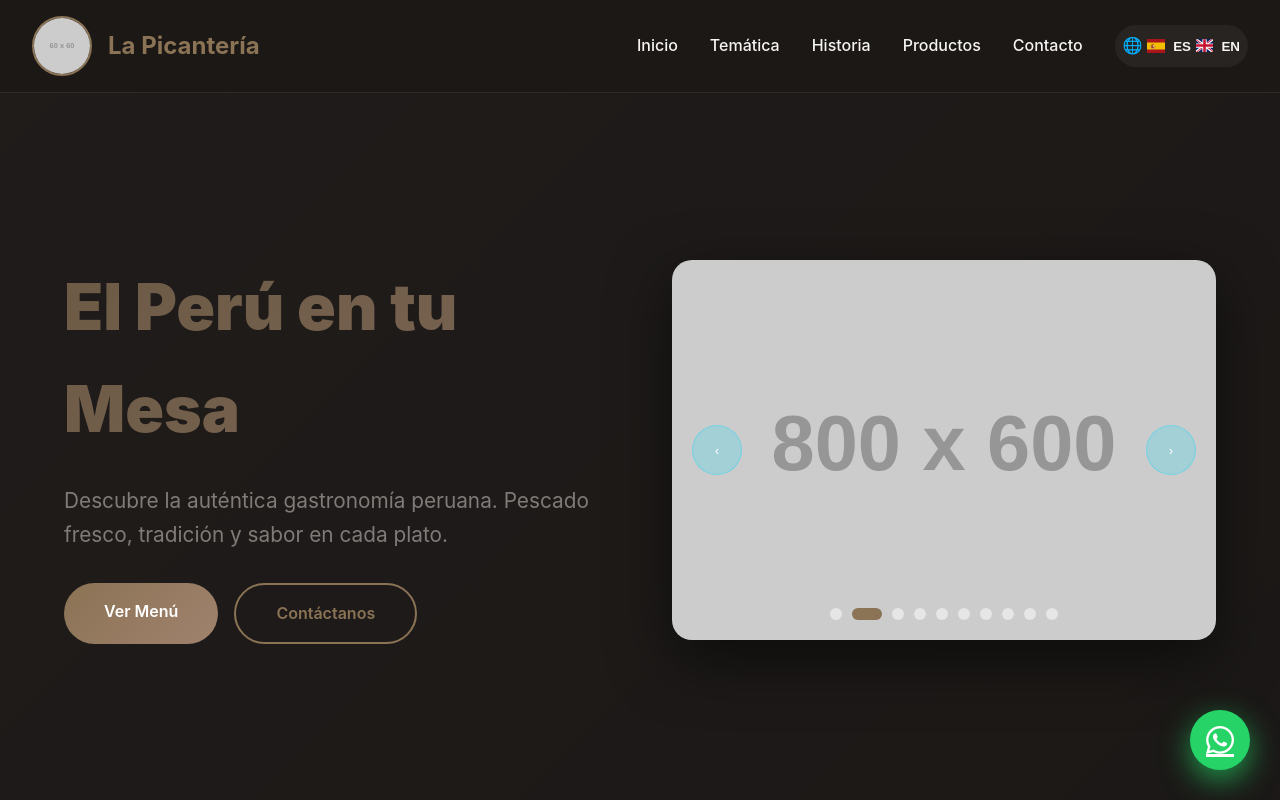
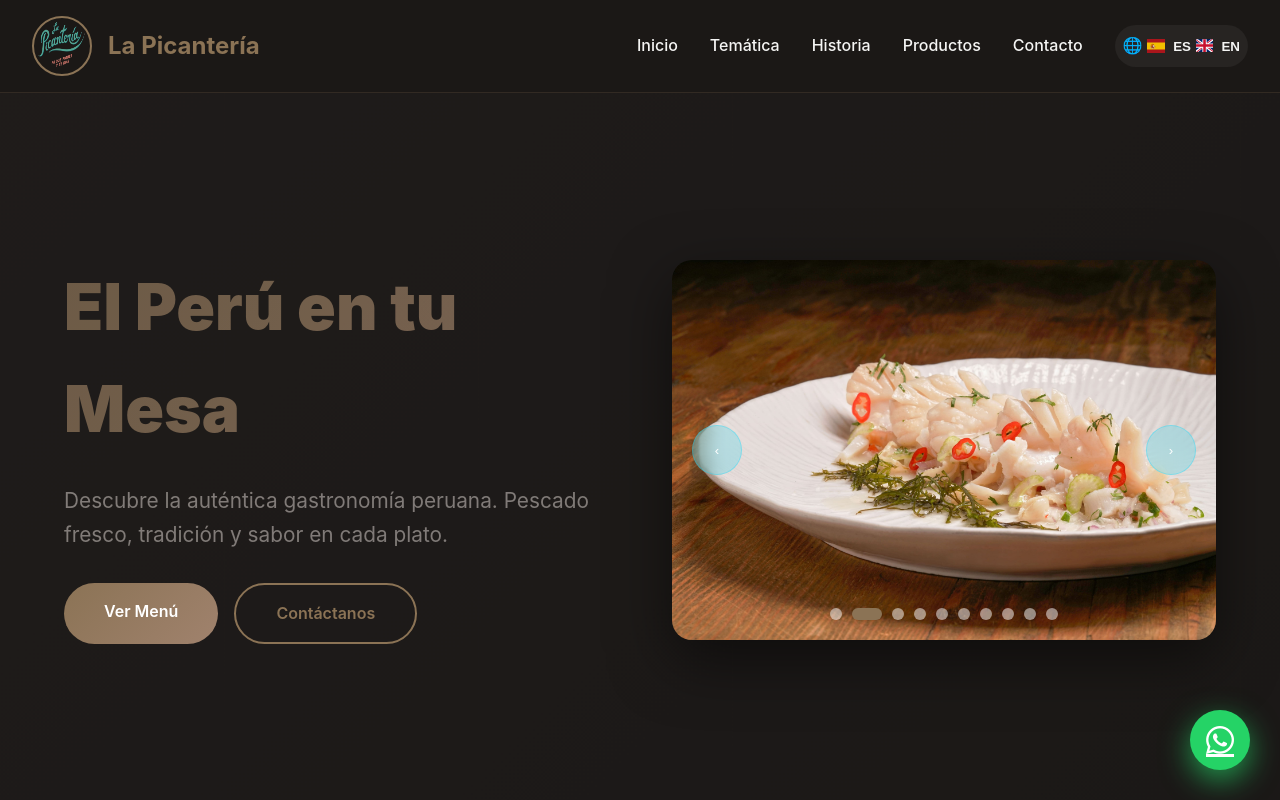
Before and after one commit to CESIL20/PICANTERIA-WEBSITE, a plain HTML site: page index.html in a window 1280 px wide. Shown: the top 800 px of the page. Drawn offline with nearby package versions, Linux system fonts and the light colour scheme; placeholder pictures from the web are drawn by us.

Commit message:
Update index.html

```diff
--- a/index.html
+++ b/index.html
@@ -777,7 +777,7 @@
   <header class="modern-header">
     <div class="header-content">
       <a href="#" class="logo">
-        <img src="img/pikalogo.png" alt="La Picantería" onerror="this.src='https://placehold.co/60x60/00D9FF/0A0E27?text=LP'">
+        <img src="pikalogo.png" alt="La Picantería" onerror="this.src='https://placehold.co/60x60/00D9FF/0A0E27?text=LP'">
         <span>La Picantería</span>
       </a>
 
@@ -855,7 +855,7 @@
     </h2>
     <div class="theme-grid">
       <div class="theme-image">
-        <img src="img/s100.jpg" alt="Pescados frescos" onerror="this.src='https://placehold.co/600x400/00D9FF/0A0E27?text=Fresh+Fish'">
+        <img src="s100.jpg" alt="Pescados frescos" onerror="this.src='https://placehold.co/600x400/00D9FF/0A0E27?text=Fresh+Fish'">
       </div>
       <div class="preparation-grid">
         <div class="prep-card" data-prep="ceviche">
@@ -976,7 +976,7 @@
     </h2>
     <div class="products-container">
       <div class="product-card">
-        <img src="img/300x200/jaladito 1.jpg" alt="Jaladito Moche" class="product-image" onerror="this.src='https://placehold.co/300x250/00D9FF/0A0E27?text=Jaladito'">
+        <img src="jaladito 1.jpg" alt="Jaladito Moche" class="product-image" onerror="this.src='https://placehold.co/300x250/00D9FF/0A0E27?text=Jaladito'">
         <div class="product-info">
           <h3 class="product-name">JALADITO MOCHE</h3>
           <p class="product-price">S/. 99.00</p>
@@ -993,7 +993,7 @@
       </div>
 
       <div class="product-card">
-        <img src="img/300x200/ceviche.jpg" alt="Ceviche" class="product-image" onerror="this.src='https://placehold.co/300x250/00D9FF/0A0E27?text=Ceviche'">
+        <img src="ceviche.jpg" alt="Ceviche" class="product-image" onerror="this.src='https://placehold.co/300x250/00D9FF/0A0E27?text=Ceviche'">
         <div class="product-info">
           <h3 class="product-name">CEVICHE DE PESCADO</h3>
           <p class="product-price">S/. 99.00</p>
@@ -1010,7 +1010,7 @@
       </div>
 
       <div class="product-card">
-        <img src="img/300x200/pulpoparrilla.jpg" alt="Pulpo" class="product-image" onerror="this.src='https://placehold.co/300x250/00D9FF/0A0E27?text=Pulpo'">
+        <img src="pulpoparrilla.jpg" alt="Pulpo" class="product-image" onerror="this.src='https://placehold.co/300x250/00D9FF/0A0E27?text=Pulpo'">
         <div class="product-info">
           <h3 class="product-name">PULPO A LA PARRILLA</h3>
           <p class="product-price">S/. 89.00</p>
@@ -1197,16 +1197,16 @@
     const nextBtn = document.getElementById('nextBtn');
 
     const images = [
-      'img/LP 1 (1).jpg',
-      'img/LP 2.jpg',
-      'img/44pimentel1.jpg',
-      'img/LP 5.jpg',
-      'img/LP 17.jpg',
-      'img/LP 10.jpg',
-      'img/LP 28.jpg',
-      'img/LP 29.jpg',
-      'img/LP 32.jpg',
-      'img/LP 42.jpg'
+      'LP 1 (1).jpg',
+      'LP 2.jpg',
+      '44pimentel1.jpg',
+      'LP 5.jpg',
+      'LP 17.jpg',
+      'LP 10.jpg',
+      'LP 28.jpg',
+      'LP 29.jpg',
+      'LP 32.jpg',
+      'LP 42.jpg'
     ];
 
     let currentSlide = 0;
@@ -1313,14 +1313,14 @@
     const prepModalClose = document.getElementById('prepModalClose');
 
     const prepImages = {
-      'ceviche': 'img/ceviche.jpg',
-      'jaladito': 'img/jaladito.jpg',
-      'parrilla': 'img/ala parrilla.jpg',
-      'ajo': 'img/ajo.jpg',
-      'jalea': 'img/jlimeña.jpg',
-      'vapor': 'img/al vapor.jpg',
-      'sudado': 'img/sudado.jpg',
-      'escabeche': 'img/escabeche.jpg'
+      'ceviche': 'ceviche.jpg',
+      'jaladito': 'jaladito.jpg',
+      'parrilla': 'ala parrilla.jpg',
+      'ajo': 'ajo.jpg',
+      'jalea': 'jlimeña.jpg',
+      'vapor': 'al vapor.jpg',
+      'sudado': 'sudado.jpg',
+      'escabeche': 'escabeche.jpg'
     };
 
     prepCards.forEach(card => {
```
